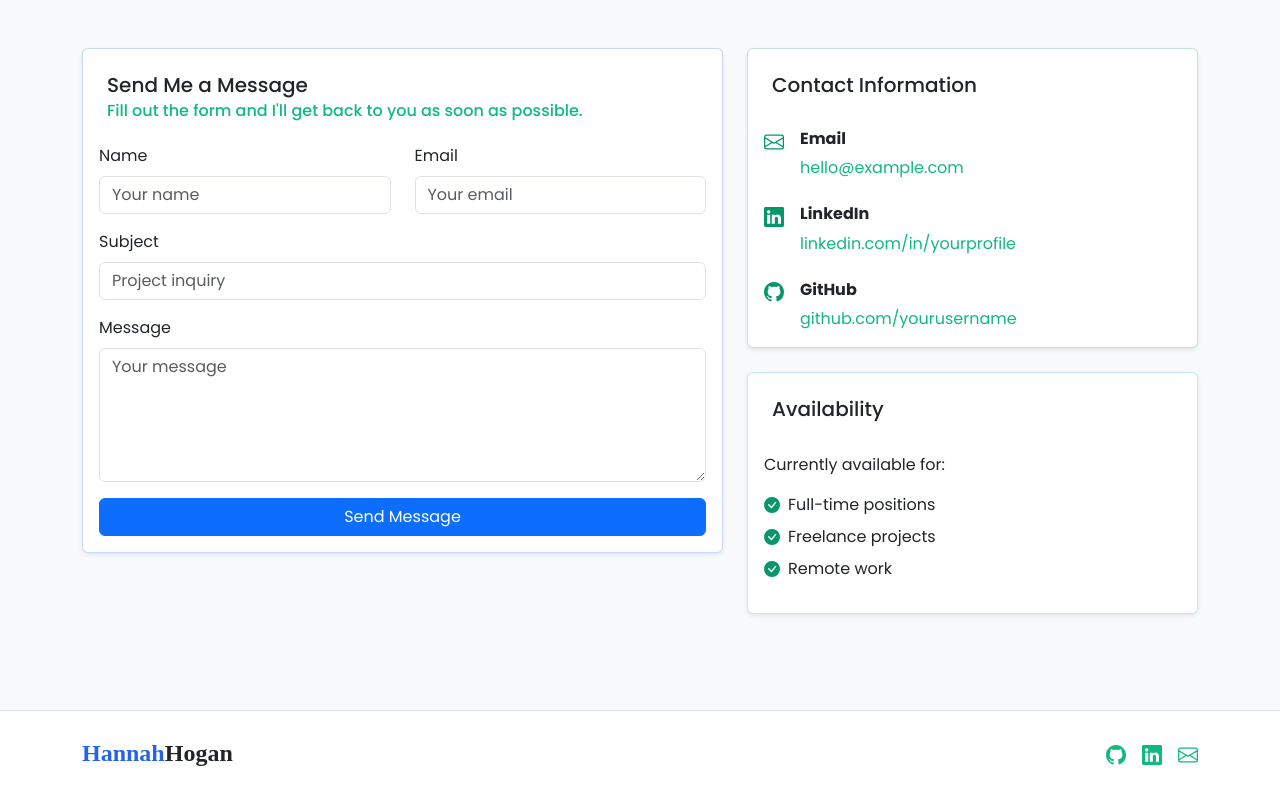
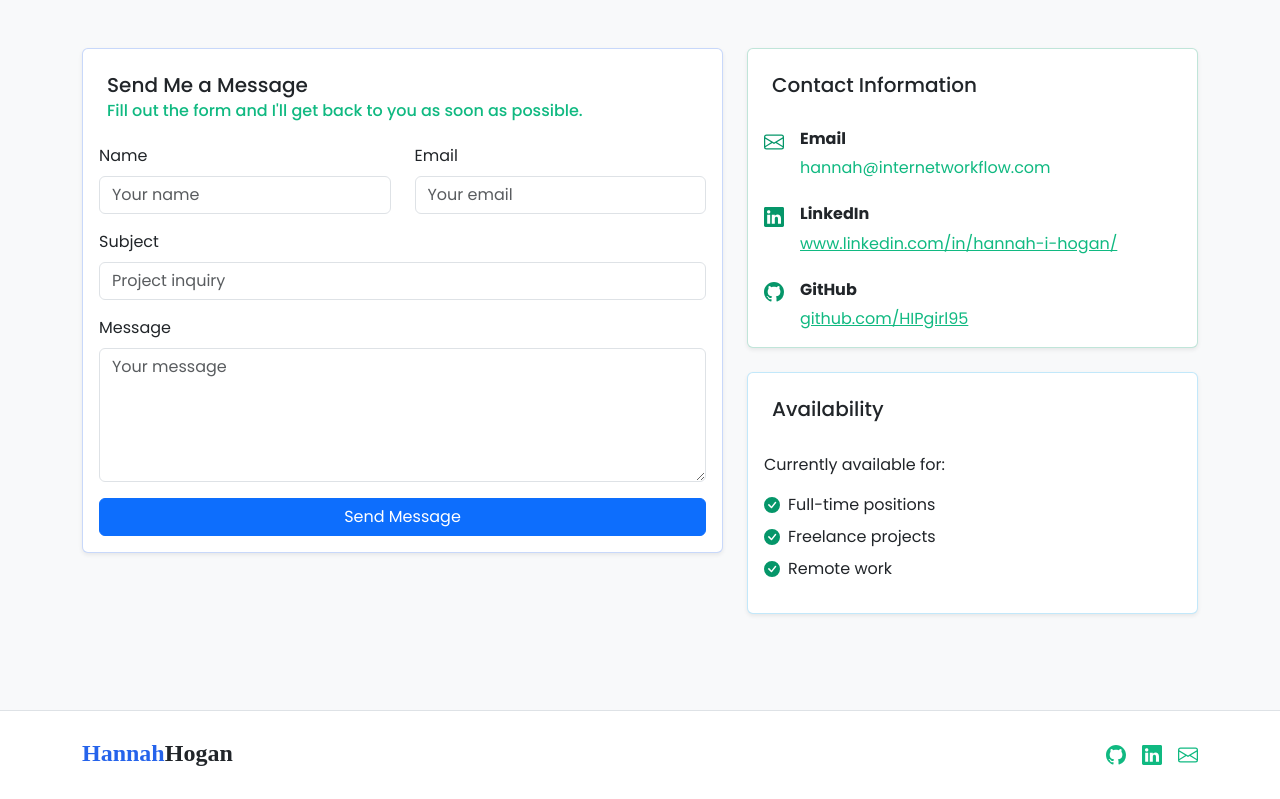
Before and after one commit to HIPgirl95/hannah-hogan-portfolio, a React (Create React App) app: page / in a window 1280 px wide. Shown: the part 5146-5945 px from the top of the page. Built offline with nearby package versions, Linux system fonts and the light colour scheme; a web font is replaced by a local one.

Commit message:
update Contact.js

```diff
--- a/package.json
+++ b/package.json
@@ -3,6 +3,7 @@
   "version": "0.1.0",
   "private": true,
   "dependencies": {
+    "@emailjs/browser": "^4.4.1",
     "@testing-library/dom": "^10.4.0",
     "@testing-library/jest-dom": "^6.6.3",
     "@testing-library/react": "^16.3.0",
@@ -13,6 +14,7 @@
     "react-dom": "^19.1.0",
     "react-icons": "^5.5.0",
     "react-scripts": "5.0.1",
+    "react-toastify": "^11.0.5",
     "web-vitals": "^2.1.4"
   },
   "scripts": {
--- a/src/components/Contact.js
+++ b/src/components/Contact.js
@@ -1,3 +1,4 @@
+import { useRef } from "react";
 import { Container, Row, Col, Form, Button, Card } from "react-bootstrap";
 import {
   BsEnvelope,
@@ -5,8 +6,31 @@ import {
   BsGithub,
   BsCheckCircleFill,
 } from "react-icons/bs";
+import emailjs from "@emailjs/browser";
+import { ToastContainer, toast } from "react-toastify";
+
+const ServiceID = process.env.REACT_APP_SERVICE_ID;
+const TemplateID = process.env.REACT_APP_TEMPLATE_ID;
+const publicKey = process.env.REACT_APP_EMAILJS_PUBLIC_KEY;
 
 function Contact() {
+  const form = useRef();
+
+  const sendEmail = (e) => {
+    e.preventDefault();
+
+    emailjs
+      .sendForm(ServiceID, TemplateID, form.current, publicKey)
+      .then(() => {
+        toast.success("Message sent!");
+        form.current.reset();
+      })
+      .catch((error) => {
+        console.error("FAILED...", error);
+        toast.error("Something went wrong.");
+      });
+  };
+
   return (
     <section id="contact" className="contact-section py-5 bg-light">
       <Container className="py-5">
@@ -32,31 +56,48 @@ function Contact() {
                 </Card.Subtitle>
               </Card.Header>
               <Card.Body>
-                <Form>
+                <Form ref={form} onSubmit={sendEmail}>
                   <Row>
                     <Col md={6}>
                       <Form.Group className="mb-3">
                         <Form.Label>Name</Form.Label>
-                        <Form.Control type="text" placeholder="Your name" />
+                        <Form.Control
+                          type="text"
+                          name="name"
+                          placeholder="Your name"
+                          required
+                        />
                       </Form.Group>
                     </Col>
                     <Col md={6}>
                       <Form.Group className="mb-3">
                         <Form.Label>Email</Form.Label>
-                        <Form.Control type="email" placeholder="Your email" />
+                        <Form.Control
+                          type="email"
+                          name="email"
+                          placeholder="Your email"
+                          required
+                        />
                       </Form.Group>
                     </Col>
                   </Row>
                   <Form.Group className="mb-3">
                     <Form.Label>Subject</Form.Label>
-                    <Form.Control type="text" placeholder="Project inquiry" />
+                    <Form.Control
+                      type="text"
+                      name="subject"
+                      placeholder="Project inquiry"
+                      required
+                    />
                   </Form.Group>
                   <Form.Group className="mb-3">
                     <Form.Label>Message</Form.Label>
                     <Form.Control
                       as="textarea"
+                      name="message"
                       rows={5}
                       placeholder="Your message"
+                      required
                     />
                   </Form.Group>
                   <Button variant="primary" type="submit" className="w-100">
@@ -80,7 +121,9 @@ function Contact() {
                     </div>
                     <div>
                       <h5 className="h6 fw-bold">Email</h5>
-                      <p className="text-secondary mb-0">hello@example.com</p>
+                      <p className="text-secondary mb-0">
+                        hannah@internetworkflow.com
+                      </p>
                     </div>
                   </div>
                   <div className="d-flex mb-4">
@@ -89,9 +132,14 @@ function Contact() {
                     </div>
                     <div>
                       <h5 className="h6 fw-bold">LinkedIn</h5>
-                      <p className="text-secondary mb-0">
-                        linkedin.com/in/yourprofile
-                      </p>
+                      <a
+                        href="https://www.linkedin.com/in/hannah-i-hogan/"
+                        className="text-secondary mb-0"
+                        target="_blank"
+                        rel="noopener noreferrer"
+                      >
+                        www.linkedin.com/in/hannah-i-hogan/
+                      </a>
                     </div>
                   </div>
                   <div className="d-flex">
@@ -100,9 +148,14 @@ function Contact() {
                     </div>
                     <div>
                       <h5 className="h6 fw-bold">GitHub</h5>
-                      <p className="text-secondary mb-0">
-                        github.com/yourusername
-                      </p>
+                      <a
+                        href="https://github.com/HIPgirl95"
+                        className="text-secondary mb-0"
+                        target="_blank"
+                        rel="noopener noreferrer"
+                      >
+                        github.com/HIPgirl95
+                      </a>
                     </div>
                   </div>
                 </Card.Body>
@@ -134,6 +187,7 @@ function Contact() {
           </Col>
         </Row>
       </Container>
+      <ToastContainer />
     </section>
   );
 }
```
Also changed, not shown: 2 other files (tests, documents, lock files or other folders).
